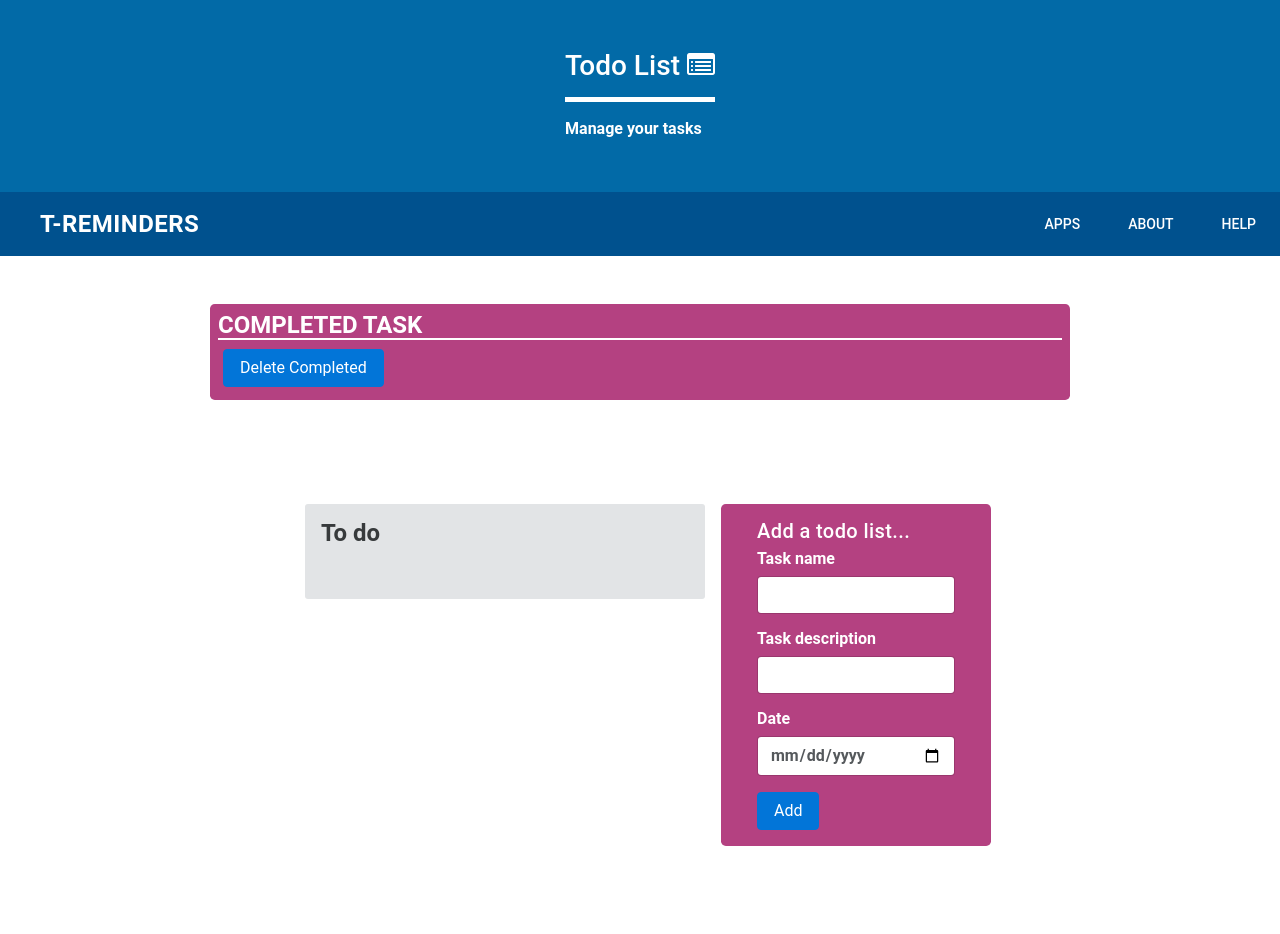
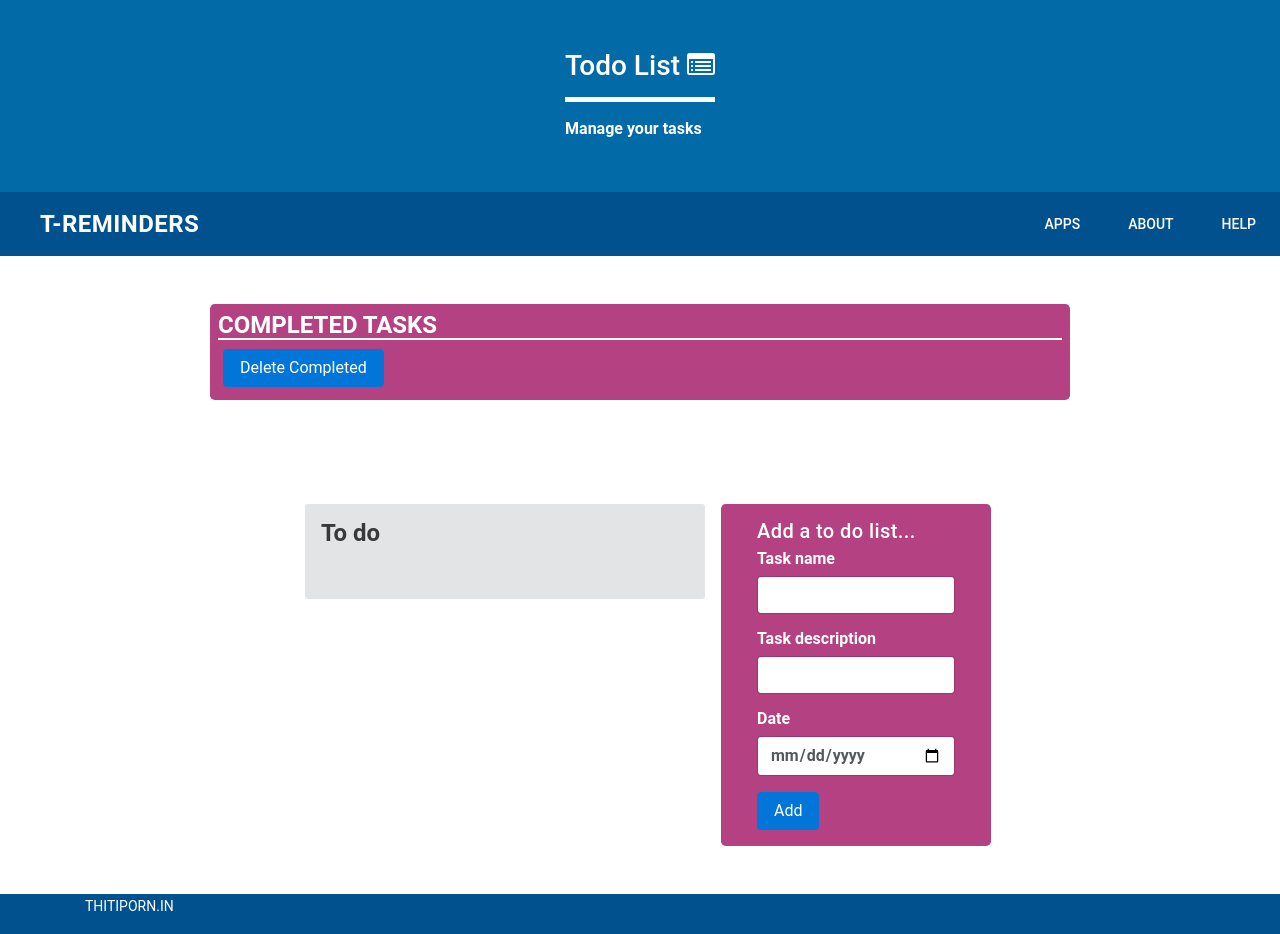
Before and after one commit to Thitiporn0643/TodoList, a website: page app/index.html in a window 1280 px wide. Before the commit the page ends 894 px from the top, so only its background shows below. Drawn offline with nearby package versions, Linux system fonts and the light colour scheme; files that its build step writes are made by us from their sources.

Commit message:
set up footer

```diff
--- a/app/index.html
+++ b/app/index.html
@@ -78,7 +78,7 @@
       <main class="mdl-layout__content">
         <div class="mdl-layout__tab-panel is-active" id="overview">
           <section class="section--center mdl-grid window-dark">
-            <h4 class="complete-task">Completed Task</h4>
+            <h4 class="complete-task">Completed Tasks</h4>
             <ul id="show-complete-task"></ul>
             <button class="btn btn-primary" id="deleteCompletedBtn">Delete Completed</button>
           </section>
@@ -94,7 +94,7 @@
                   </div>
                 </div>
                 <div class="add-task-window" id="addNewtask">
-                  <h5>Add a todo list...</h5>
+                  <h5>Add a to do list...</h5>
                   <form id="show-form">
                     <div class="form-group">
                       <label>Task name</label>
@@ -128,7 +128,13 @@
           </section>
         </div>
       </main>
+      <footer class="footer header-background-dark">
+      <div class="container">
+        <p>THITIPORN.IN</p>
+      </div>
+      </footer>
     </div>
+
     <script src="https://storage.googleapis.com/code.getmdl.io/1.0.6/material.min.js"></script>
     <!-- build:js scripts/main.min.js -->
     <script src="scripts/main.js"></script>
--- a/app/styles/sass/components/_todo.scss
+++ b/app/styles/sass/components/_todo.scss
@@ -45,7 +45,8 @@
 }
 
 .header-background-dark {
- 	background-color: rgba(0, 81, 142, 1);
+  background-color: rgba(0, 81, 142, 1);
+  color: white;
 }
 
 .task-name {
```
